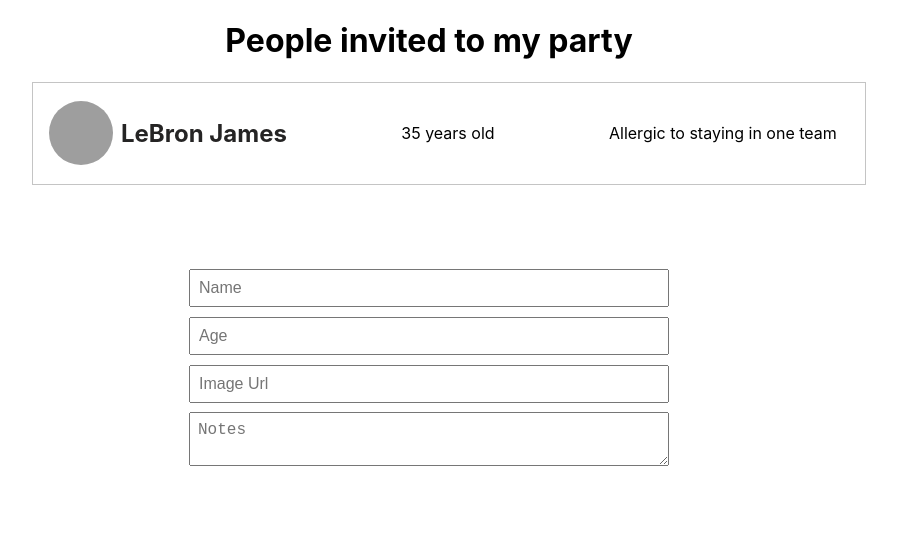
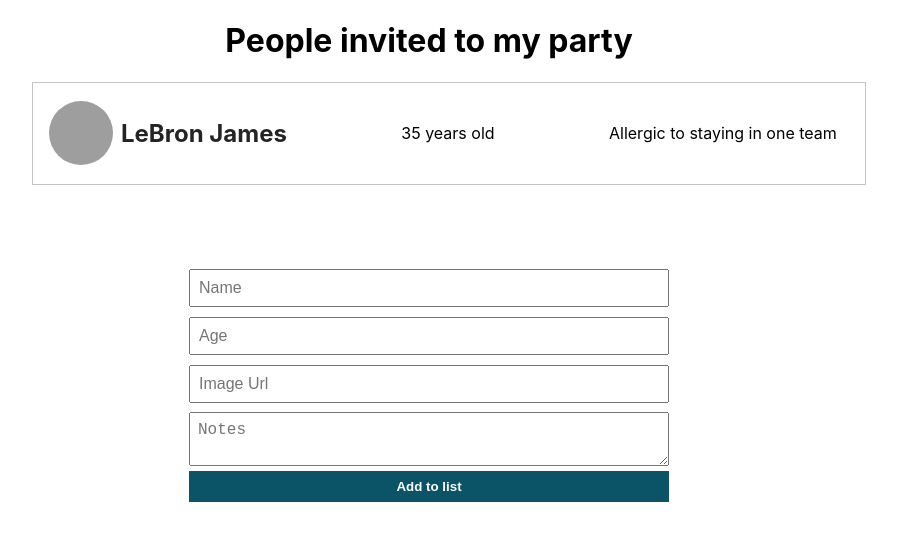
Before and after one commit to AllanKipchumba/react-typescript, a React (Create React App) app: page / in a window 1280 px wide. Shown: the top 540 px of the page, without its empty margins (211-1108 px from the left). Built offline with nearby package versions, Linux system fonts and the light colour scheme; grey boxes are pictures that could not be loaded.

Commit message:
completed handling events

```diff
--- a/src/App.tsx
+++ b/src/App.tsx
@@ -4,7 +4,7 @@
 import { List } from "./components/List";
 
 //defining types for state
-interface IState {
+export interface IState {
   people: {
     name: string;
     age: number;
@@ -27,7 +27,7 @@
     <div className="App">
       <h1>People invited to my party</h1>
       <List people={people} />
-      <AddToList />
+      <AddToList people={people} setPeople={setPeople} />
     </div>
   );
 };
--- a/src/components/AddToList.tsx
+++ b/src/components/AddToList.tsx
@@ -1,6 +1,12 @@
 import React, { useState } from "react";
+import { IState as Props } from "../App";
 
-export const AddToList = () => {
+interface IProps {
+  people: Props["people"];
+  setPeople: React.Dispatch<React.SetStateAction<Props["people"]>>;
+}
+
+export const AddToList: React.FC<IProps> = ({ people, setPeople }) => {
   const [input, setInput] = useState({
     name: "",
     age: "",
@@ -8,12 +14,34 @@
     note: "",
   });
 
-  const handleChange = (e: React.ChangeEvent<HTMLInputElement>) => {
+  const handleChange = (
+    e: React.ChangeEvent<HTMLInputElement | HTMLTextAreaElement>
+  ): void => {
     setInput({
       ...input,
       [e.target.name]: e.target.value,
     });
   };
+
+  const handleClick = () => {
+    //name, age, image url fields should not be empty
+    input.name &&
+      input.age &&
+      input.img &&
+      setPeople([
+        ...people,
+        { name: input.name, age: +input.age, url: input.img, note: input.note },
+      ]);
+
+    //clear input fields
+    setInput({
+      name: "",
+      age: "",
+      img: "",
+      note: "",
+    });
+  };
+
   return (
     <div className="AddToList">
       <input
@@ -44,8 +72,12 @@
         placeholder="Notes"
         className="AddToList-input"
         value={input.note}
+        name="note"
         onChange={handleChange}
       />
+      <button className="AddToList-btn" onClick={handleClick}>
+        Add to list
+      </button>
     </div>
   );
 };
--- a/src/components/List.tsx
+++ b/src/components/List.tsx
@@ -1,13 +1,5 @@
 import React from "react";
-
-interface IProps {
-  people: {
-    name: string;
-    age: number;
-    url: string;
-    note?: string;
-  }[];
-}
+import { IState as IProps } from "../App";
 
 export const List: React.FC<IProps> = ({ people }) => {
   const renderList = (): JSX.Element[] => {
```
